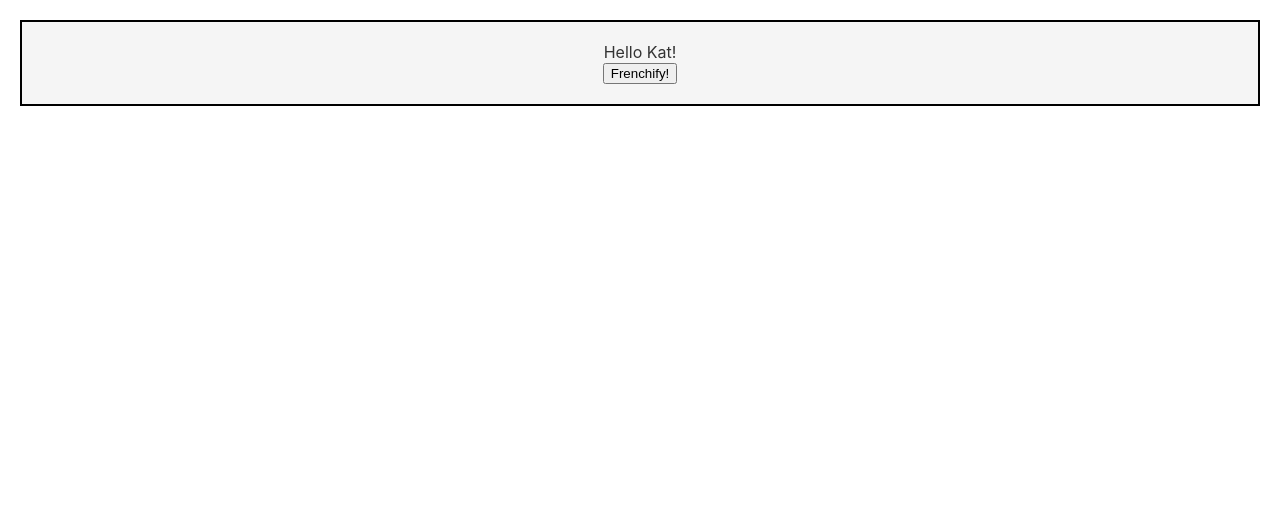
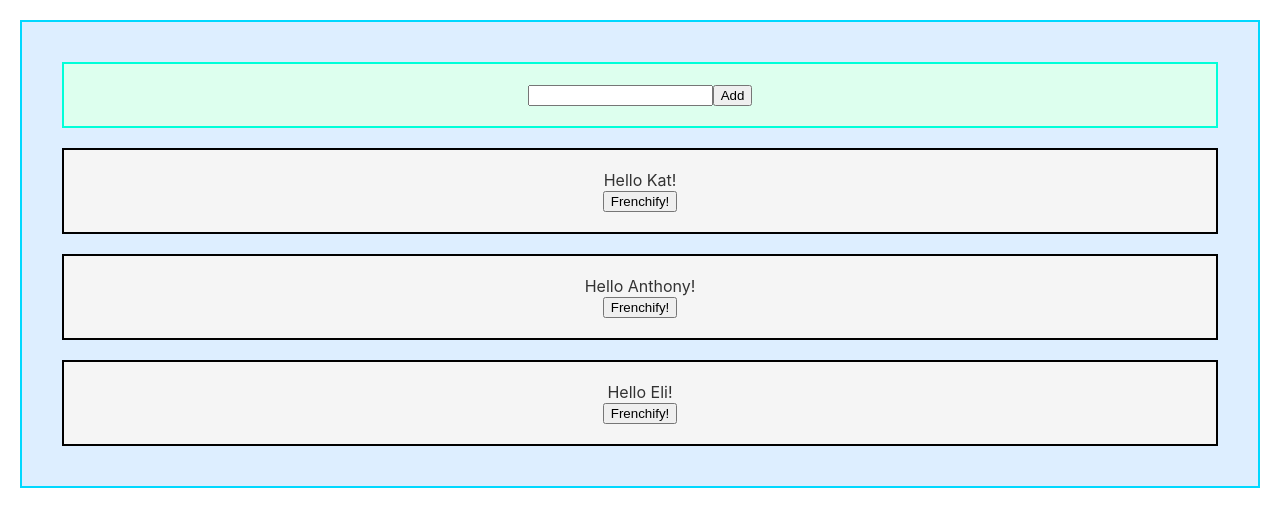
Before and after one commit to KathleenScriver/react-hello-world, a React (Create React App) app: page / in a window 1280 px wide. Shown: the top 526 px of the page. Built offline with nearby package versions, Linux system fonts and the light colour scheme.

Commit message:
Adds addGreeting functionality.

```diff
--- /dev/null
+++ b/src/AddGreeter.css
@@ -0,0 +1,7 @@
+.add-greeter {
+  margin: 20px;
+  padding: 20px;
+  border: 2px solid #00FFD8;
+  background: #DDFFEE;
+  text-align: center;
+}
--- /dev/null
+++ b/src/AddGreeter.js
@@ -0,0 +1,33 @@
+import React, { Component } from 'react';
+import './AddGreeter.css';
+
+export default class AddGreeter extends Component {
+  constructor(props) {
+    super(props);
+    this.state = {
+      greetingName: ''
+    };
+  }
+
+  handleUpdate = (event) => {
+    this.setState({ greetingName: event.target.value })
+  }
+
+  handleClick = () => {
+    this.props.addGreeting(this.state.greetingName);
+    this.setState({ greetingName: '' });
+  }
+
+  render() {
+    return (
+      <div className="add-greeter">
+        <input
+          type='text'
+          onChange={this.handleUpdate}
+          value={this.state.greetingName}
+        />
+        <button onClick={this.handleClick}>Add</button>
+      </div>
+    )
+  }
+}
--- a/src/App.js
+++ b/src/App.js
@@ -2,11 +2,12 @@ import React, { Component } from 'react';
 import logo from './logo.svg';
 import './App.css';
 import HelloWorld from './HelloWorld';
+import HelloWorldList from './HelloWorldList'
 
 const App = () => {
   return (
     <div className="App">
-      <HelloWorld name="Kat"/>
+      <HelloWorldList />
     </div>
   );
 };
--- /dev/null
+++ b/src/HelloWorldList.css
@@ -0,0 +1,6 @@
+.hello-world-list {
+  margin: 20px;
+  padding: 20px;
+  border: 2px solid #00D8FF;
+  background: #DDEEFF;
+}
--- /dev/null
+++ b/src/HelloWorldList.js
@@ -0,0 +1,36 @@
+import React, { Component } from 'react';
+import './HelloWorldList.css';
+import HelloWorld from './HelloWorld';
+import AddGreeter from './AddGreeter';
+
+export default class HelloWorldList extends Component {
+  constructor(props) {
+    super(props);
+    this.state = {
+      greetings: [
+        'Kat',
+        'Anthony',
+        'Eli'
+      ]
+    };
+  }
+
+  addGreeting = (newName) => {
+    this.setState({ greetings: [...this.state.greetings, newName] })
+  }
+
+  renderGreetings = () => {
+    return this.state.greetings.map(name => (
+      <HelloWorld key={name} name={name}/>
+    ));
+  }
+
+  render() {
+    return (
+      <div className="hello-world-list">
+        <AddGreeter addGreeting={this.addGreeting}/>
+        {this.renderGreetings()}
+      </div>
+    );
+  }
+}
```
